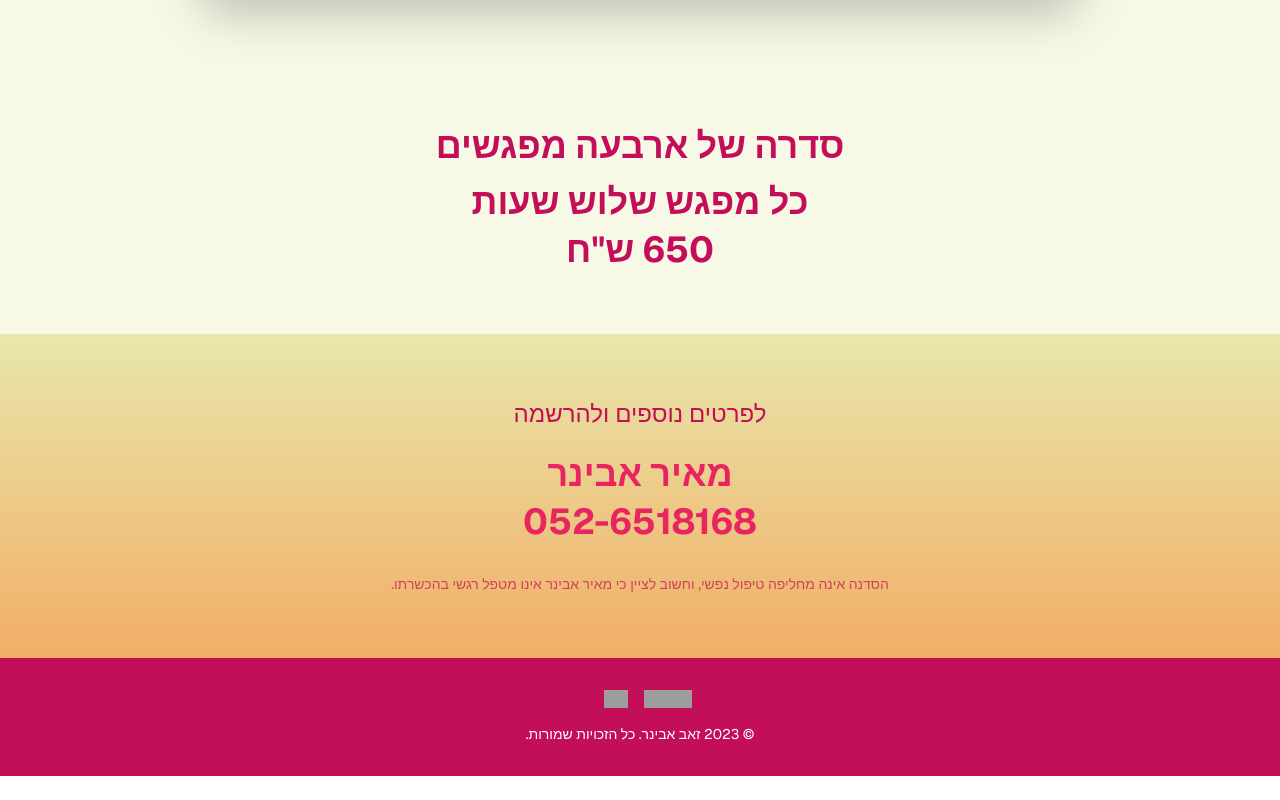
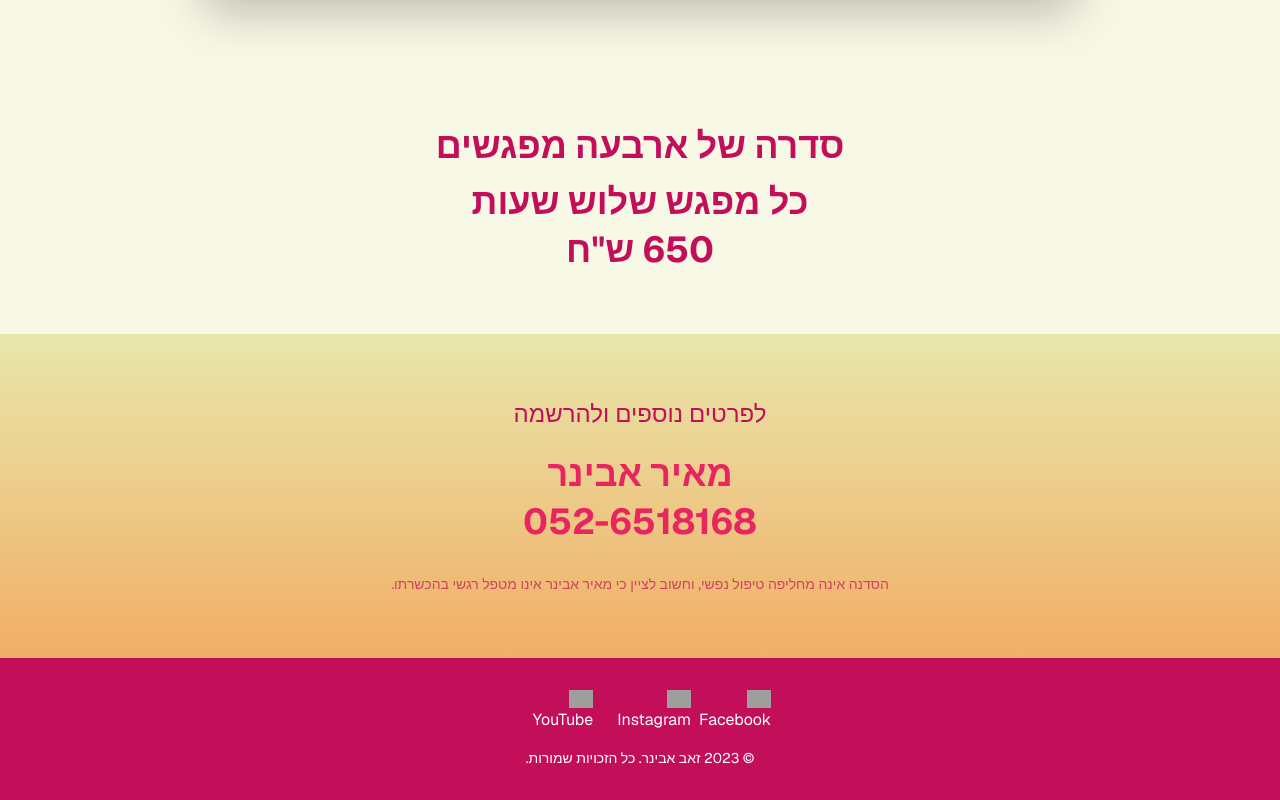
Before and after one commit to Zevik/Meir-Sadna-Next, a Next.js app: page / in a window 1280 px wide. Shown: the part 1842-2642 px from the top of the page. Before the commit the page ends 2618 px from the top, so only its background shows below. Built offline with nearby package versions, Linux system fonts and the light colour scheme; grey boxes are pictures that could not be loaded.

Commit message:
Update metadata title and description for social sharing

```diff
--- a/src/app/page.tsx
+++ b/src/app/page.tsx
@@ -158,12 +158,15 @@ const Footer = () => {
         <div className="flex justify-center space-x-4 mb-4">
           <a href="https://www.facebook.com/meir.hatov" target="_blank" rel="noopener noreferrer">
             <Image src="/facebook-icon.png" alt="Facebook" width={24} height={24} />
+            <span className="ml-2">Facebook</span>
           </a>
           <a href="https://www.instagram.com/meiraviner/" target="_blank" rel="noopener noreferrer">
             <Image src="/instagram-icon.png" alt="Instagram" width={24} height={24} />
+            <span className="ml-2">Instagram</span>
           </a>
           <a href="https://www.youtube.com/@hila454" target="_blank" rel="noopener noreferrer">
             <Image src="/youtube-icon.png" alt="YouTube" width={24} height={24} />
+            <span className="ml-2">YouTube</span>
           </a>
         </div>
         <p className="text-sm">
```
